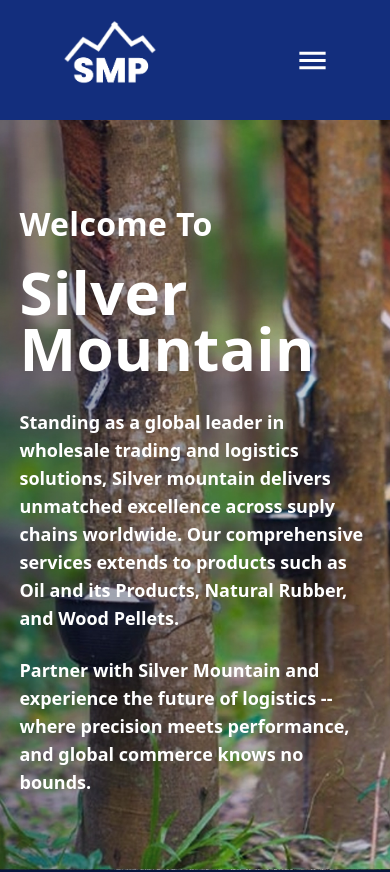
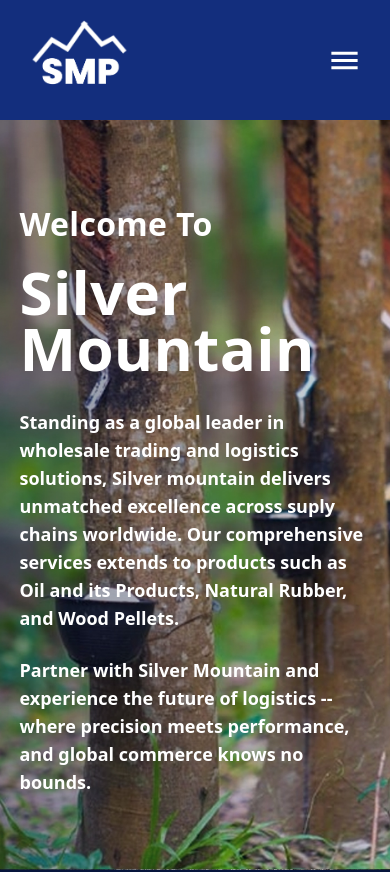
Before and after one commit to iamjusSawSoe/silvermountain, a Next.js app: page / in a window 390 px wide. Shown: the top 872 px of the page. Built offline with nearby package versions, Linux system fonts and the light colour scheme.

Commit message:
resolve pixel size on header

```diff
--- a/components/Header.js
+++ b/components/Header.js
@@ -37,7 +37,7 @@
   ];
 
   return (
-    <div className="grid grid-cols-[35%_65%] items-center bg-primary text-white px-16 lg:px-10 xl:px-20 h-[7.5rem]">
+    <div className="grid grid-cols-[35%_65%] items-center bg-primary text-white px-8 sm:px-16 lg:px-10 xl:px-20 h-[7.5rem]">
       {/* Logo */}
       <Image
         src="/assets/Logo.png"
```
